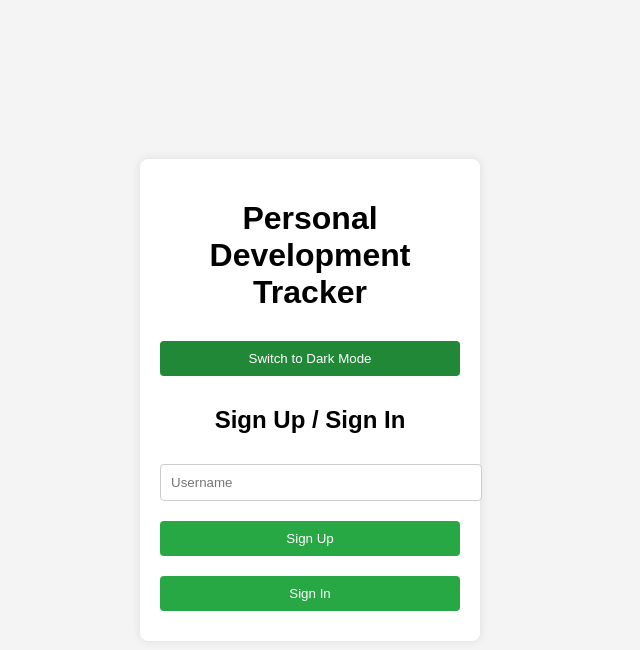
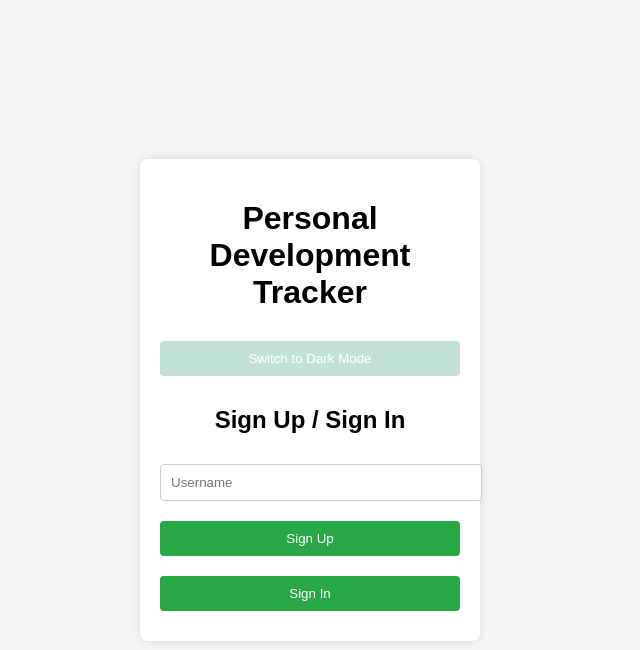
Before and after one commit to ShortRky/Portfolio, a plain HTML site: page index.html in a window 1280 px wide. In both pictures the pointer is over the button "Switch to Dark Mode". Shown: the whole page, without its empty margins (330-970 px from the left). Drawn offline with Linux system fonts and the light colour scheme.

Commit message:
Update styles.css

```diff
--- a/styles.css
+++ b/styles.css
@@ -45,7 +45,7 @@ body {
   }
 
   button:hover {
-    background-color: #218838;
+    background-color: #3d9a7b4f;
   }
 
   ul {
```
